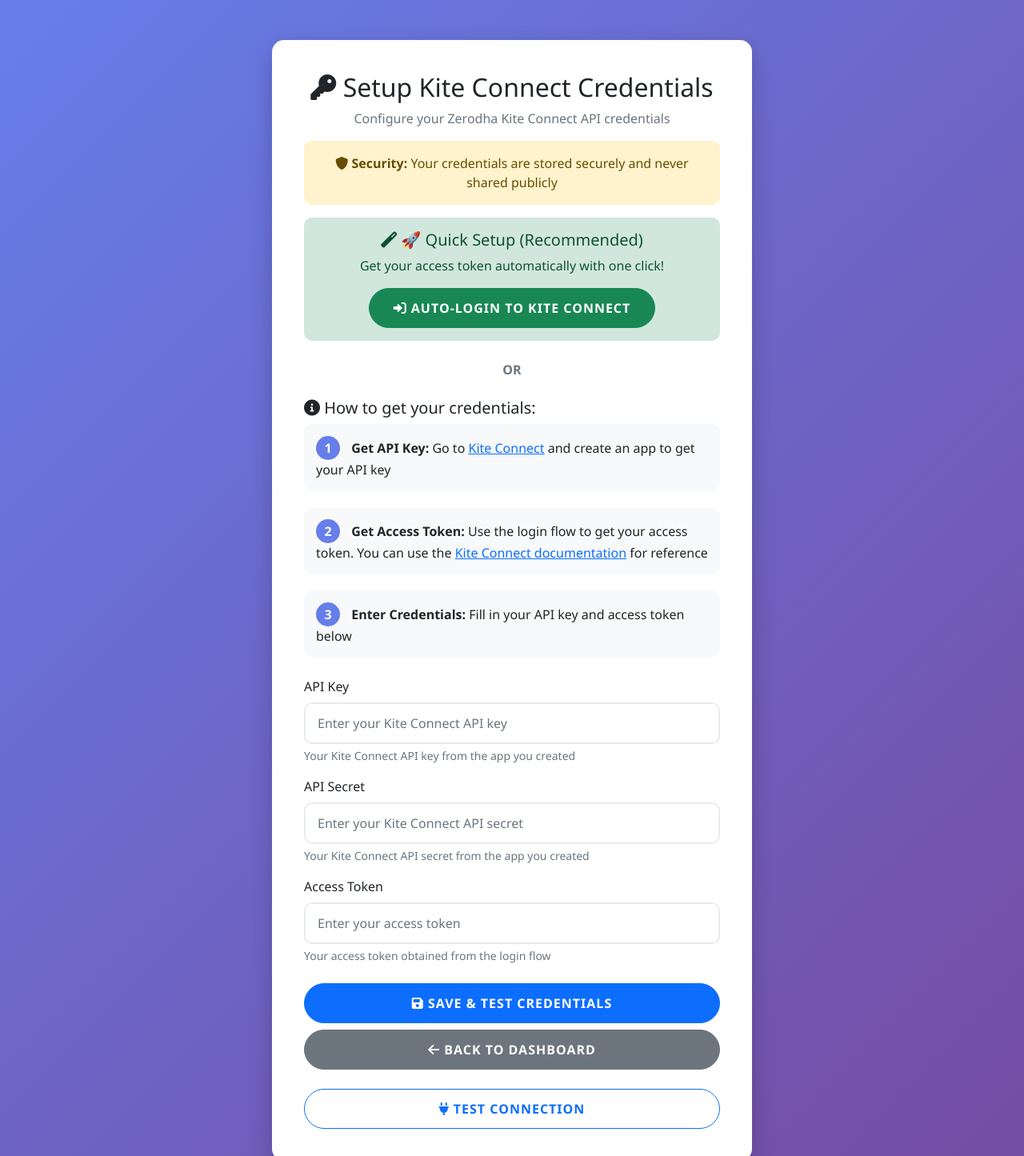
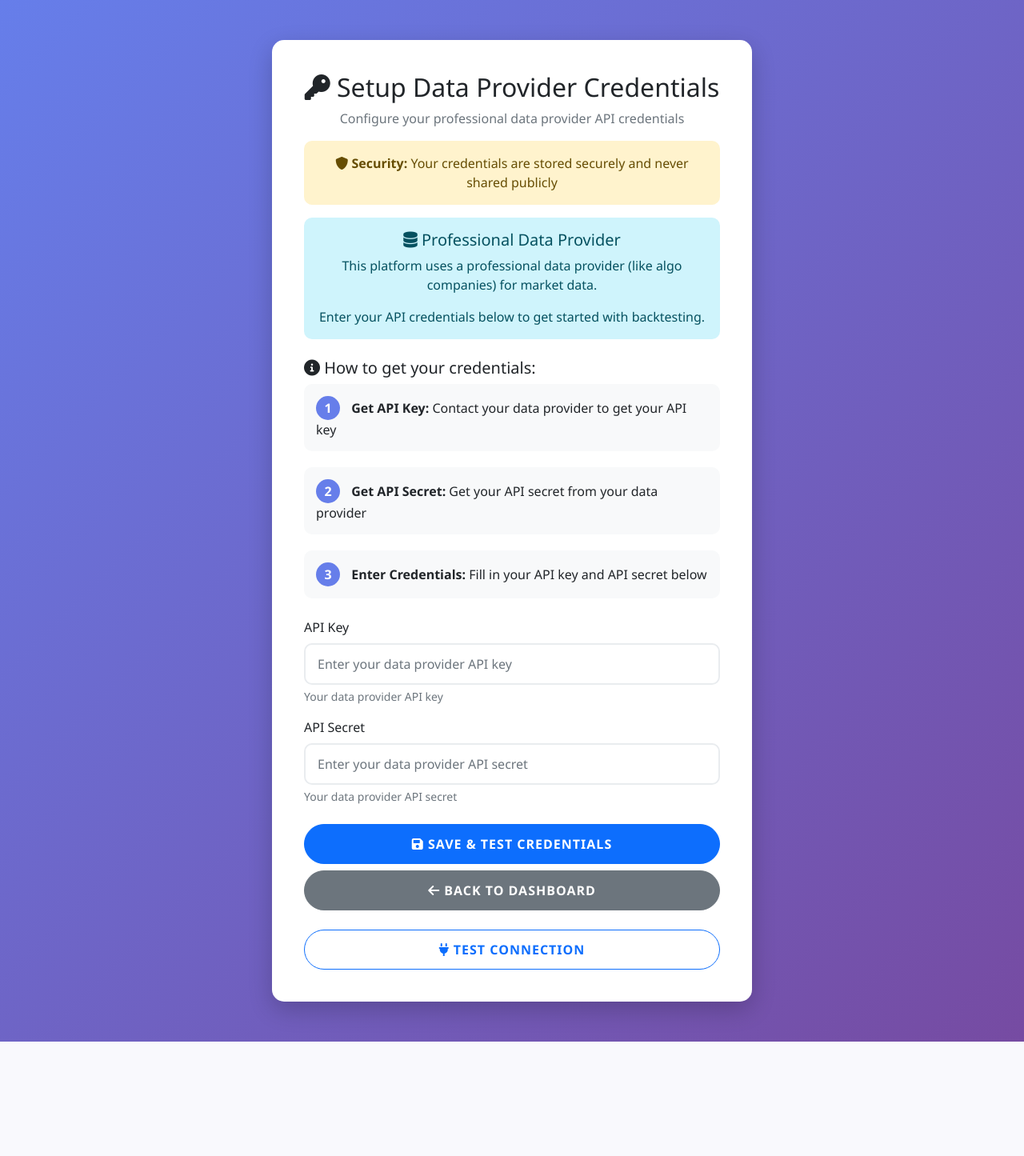
Before and after one commit to jsia5678/chartink_dashboard_angelone, a Flask app: page /setup_credentials in a window 1280 px wide. Shown: the top 1445 px of the page at 80% size. After the commit the page ends 1302 px from the top, so only its background shows below. Run offline with Flask 3, Linux system fonts and the light colour scheme; parts of the project's set-up code (start-up, migrations or seed data) failed here and were passed over.

Commit message:
REFACTOR: Replace Kite Connect with professional data provider approach like algo companies

```diff
--- a/app.py
+++ b/app.py
@@ -6,7 +6,7 @@ import os
 from datetime import datetime, timedelta
 import logging
 from backtest_engine import BacktestEngine
-from kite_client import KiteDataClient
+from data_provider import ProfessionalDataProvider
 
 # Configure logging
 logging.basicConfig(level=logging.INFO)
@@ -19,7 +19,7 @@ app.secret_key = 'your-secret-key-here'
 # Global variables
 uploaded_data = None
 backtest_results = None
-kite_client = None
+data_provider = None # Global variable for professional data provider
 
 @app.route('/')
 def index():
@@ -74,7 +74,7 @@ def upload_file():
 
 @app.route('/run_backtest', methods=['POST'])
 def run_backtest():
-    global uploaded_data, backtest_results
+    global uploaded_data, backtest_results, data_provider
 
     try:
         if uploaded_data is None:
@@ -84,12 +84,12 @@ def run_backtest():
         data = request.get_json()
         holding_days = int(data.get('holding_days', 10))
 
-        # Check if Kite Connect is authenticated
-        if kite_client is None or not kite_client.is_authenticated:
-            return jsonify({'error': 'Kite Connect not authenticated. Please setup credentials first.'}), 400
+        # Check if data provider is authenticated
+        if data_provider is None or not data_provider.is_authenticated:
+            return jsonify({'error': 'Data provider not authenticated. Please setup credentials first.'}), 400
 
-        # Initialize backtest engine with Kite Connect client
-        engine = BacktestEngine(kite_client)
+        # Initialize backtest engine with professional data provider
+        engine = BacktestEngine(data_provider)
 
         # Run backtest
         logger.info("Starting simple backtest...")
@@ -147,27 +147,26 @@ def setup_credentials():
 
 @app.route('/save_credentials', methods=['POST'])
 def save_credentials():
-    global kite_client
+    global data_provider
 
     try:
         data = request.get_json()
         api_key = data.get('api_key')
         api_secret = data.get('api_secret')
-        access_token = data.get('access_token')
 
-        if not api_key or not api_secret or not access_token:
-            return jsonify({'error': 'API key, API secret, and access token are required'}), 400
+        if not api_key or not api_secret:
+            return jsonify({'error': 'API key and API secret are required'}), 400
 
-        # Initialize Kite Connect client
-        kite_client = KiteDataClient()
+        # Initialize professional data provider
+        data_provider = ProfessionalDataProvider()
 
         # Authenticate
-        success = kite_client.authenticate(api_key, api_secret, access_token)
+        success = data_provider.authenticate(api_key, api_secret)
 
         if success:
             return jsonify({
                 'success': True,
-                'message': 'Kite Connect credentials saved and authenticated successfully!'
+                'message': 'Professional data provider authenticated successfully!'
             })
         else:
             return jsonify({'error': 'Authentication failed. Please check your credentials.'}), 400
@@ -178,242 +177,42 @@ def save_credentials():
 
 @app.route('/credentials_status')
 def credentials_status():
-    global kite_client
+    global data_provider
 
-    if kite_client and kite_client.is_authenticated:
+    if data_provider and data_provider.is_authenticated:
         return jsonify({
             'has_credentials': True,
-            'data_source': 'Zerodha Kite Connect',
-            'message': 'Kite Connect is authenticated and ready!'
+            'data_source': 'Professional Data Provider',
+            'message': 'Data provider is authenticated and ready!'
         })
     else:
         return jsonify({
             'has_credentials': False,
             'data_source': 'None',
-            'message': 'Please setup Kite Connect credentials'
+            'message': 'Please setup data provider credentials'
         })
 
 @app.route('/test_connection')
 def test_connection():
-    global kite_client
+    global data_provider
 
     try:
-        if kite_client and kite_client.is_authenticated:
-            success = kite_client.test_connection()
+        if data_provider and data_provider.is_authenticated:
+            success = data_provider.test_connection()
             if success:
                 return jsonify({
                     'success': True,
-                    'message': 'Kite Connect connection test successful!'
+                    'message': 'Data provider connection test successful!'
                 })
             else:
-                return jsonify({'error': 'Kite Connect connection test failed'}), 400
+                return jsonify({'error': 'Data provider connection test failed'}), 400
         else:
-            return jsonify({'error': 'Kite Connect not authenticated'}), 400
+            return jsonify({'error': 'Data provider not authenticated'}), 400
 
     except Exception as e:
         logger.error(f"Connection test error: {str(e)}")
         return jsonify({'error': f'Connection test failed: {str(e)}'}), 500
 
-@app.route('/kite_redirect')
-def kite_redirect():
-    """Handle Kite Connect redirect with request_token and automatically exchange for access_token"""
-    import hashlib
-    import requests
-
-    request_token = request.args.get('request_token')
-    status = request.args.get('status')
-
-    if status == 'success' and request_token:
-        try:
-            # Your Kite Connect credentials (hardcoded for this demo)
-            API_KEY = "frzvtsavhoshiqca"
-            API_SECRET = "xgpm2uv9kskqluzfoa4tg7fa61a3ztd7"
-
-            # Generate checksum (SHA-256 of api_key + request_token + api_secret)
-            checksum = hashlib.sha256(f"{API_KEY}{request_token}{API_SECRET}".encode()).hexdigest()
-
-            # POST to /session/token to get access_token
-            token_url = "https://api.kite.trade/session/token"
-            headers = {"X-Kite-Version": "3"}
-            data = {
-                "api_key": API_KEY,
-                "request_token": request_token,
-                "checksum": checksum
-            }
-
-            logger.info(f"Exchanging request_token for access_token...")
-            response = requests.post(token_url, headers=headers, data=data)
-
-            if response.status_code == 200:
-                token_data = response.json()
-                if token_data.get('status') == 'success':
-                    access_token = token_data['data']['access_token']
-                    user_name = token_data['data']['user_name']
-                    user_id = token_data['data']['user_id']
-
-                    logger.info(f"Successfully obtained access_token for user: {user_name}")
-
-                    return f"""
-                    <html>
-                    <head>
-                        <title>Kite Connect Success</title>
-                        <link href="https://cdn.jsdelivr.net/npm/bootstrap@5.3.2/dist/css/bootstrap.min.css" rel="stylesheet">
-                        <style>
-                            body {{ background-color: #f0f2f5; font-family: 'Segoe UI', Tahoma, Geneva, Verdana, sans-serif; }}
-                            .success-container {{ max-width: 600px; margin: 50px auto; background: white; border-radius: 15px; padding: 40px; box-shadow: 0 4px 20px rgba(0,0,0,0.1); }}
-                            .token-box {{ background: #f8f9fa; border: 2px solid #28a745; border-radius: 10px; padding: 20px; margin: 20px 0; }}
-                            .btn-custom {{ border-radius: 25px; padding: 12px 30px; font-weight: 600; }}
-                        </style>
-                    </head>
-                    <body>
-                        <div class="success-container text-center">
-                            <div class="mb-4">
-                                <i class="fas fa-check-circle" style="font-size: 4rem; color: #28a745;"></i>
-                            </div>
-                            <h2 class="text-success mb-3">🎉 Kite Connect Login Successful!</h2>
-                            <p class="text-muted mb-4">Welcome, <strong>{user_name}</strong> (ID: {user_id})</p>
-
-                            <div class="token-box">
-                                <h5 class="text-success mb-3">✅ Access Token Generated Successfully!</h5>
-                                <div class="mb-3">
-                                    <label class="form-label"><strong>Access Token:</strong></label>
-                                    <input type="text" class="form-control" value="{access_token}" readonly style="font-family: monospace; background: #fff;">
-                                </div>
-                                <button class="btn btn-outline-success btn-sm" onclick="navigator.clipboard.writeText('{access_token}')">
-                                    📋 Copy Access Token
-                                </button>
-                            </div>
-
-                            <div class="alert alert-info">
-                                <strong>Next Steps:</strong><br>
-                                1. Copy the access token above<br>
-                                2. Go to <a href="/setup_credentials" class="alert-link">Setup Credentials</a><br>
-                                3. Enter your API Key, API Secret, and this Access Token<br>
-                                4. Click "Save & Test Credentials"
-                            </div>
-
-                            <div class="mt-4">
-                                <a href="/setup_credentials" class="btn btn-primary btn-custom me-3">
-                                    <i class="fas fa-cog"></i> Setup Credentials
-                                </a>
-                                <a href="/" class="btn btn-outline-secondary btn-custom">
-                                    <i class="fas fa-home"></i> Back to Dashboard
-                                </a>
-                            </div>
-                        </div>
-
-                        <script src="https://cdnjs.cloudflare.com/ajax/libs/font-awesome/5.15.4/js/all.min.js"></script>
-                    </body>
-                    </html>
-                    """
-                else:
-                    error_msg = token_data.get('message', 'Unknown error')
-                    logger.error(f"Token exchange failed: {error_msg}")
-                    return f"""
-                    <html>
-                    <head><title>Token Exchange Failed</title></head>
-                    <body style="font-family: Arial; text-align: center; padding: 50px;">
-                        <h2>❌ Token Exchange Failed</h2>
-                        <p>Error: {error_msg}</p>
-                        <hr>
-                        <p><a href="/setup_credentials">← Try Again</a></p>
-                    </body>
-                    </html>
-                    """
-            else:
-                logger.error(f"HTTP error {response.status_code}: {response.text}")
-                return f"""
-                <html>
-                <head><title>HTTP Error</title></head>
-                <body style="font-family: Arial; text-align: center; padding: 50px;">
-                    <h2>❌ HTTP Error {response.status_code}</h2>
-                    <p>Response: {response.text}</p>
-                    <hr>
-                    <p><a href="/setup_credentials">← Try Again</a></p>
-                </body>
-                </html>
-                """
-
-        except Exception as e:
-            logger.error(f"Error in token exchange: {str(e)}")
-            return f"""
-            <html>
-            <head><title>Error</title></head>
-            <body style="font-family: Arial; text-align: center; padding: 50px;">
-                <h2>❌ Error</h2>
-                <p>Error: {str(e)}</p>
-                <hr>
-                <p><a href="/setup_credentials">← Try Again</a></p>
-            </body>
-            </html>
-            """
-    else:
-        return f"""
-        <html>
-        <head><title>Kite Connect Error</title></head>
-        <body style="font-family: Arial; text-align: center; padding: 50px;">
-            <h2>❌ Kite Connect Login Failed</h2>
-            <p>Status: {status}</p>
-            <p>Request Token: {request_token}</p>
-            <hr>
-            <p><a href="/setup_credentials">← Try Again</a></p>
-        </body>
-        </html>
-        """
-
-@app.route('/generate_login_url')
-def generate_login_url():
-    """Generate Kite Connect login URL"""
-    API_KEY = "frzvtsavhoshiqca"
-    login_url = f"https://kite.zerodha.com/connect/login?v=3&api_key={API_KEY}"
-
-    return f"""
-    <html>
-    <head>
-        <title>Kite Connect Login</title>
-        <link href="https://cdn.jsdelivr.net/npm/bootstrap@5.3.2/dist/css/bootstrap.min.css" rel="stylesheet">
-        <style>
-            body {{ background-color: #f0f2f5; font-family: 'Segoe UI', Tahoma, Geneva, Verdana, sans-serif; }}
-            .login-container {{ max-width: 600px; margin: 50px auto; background: white; border-radius: 15px; padding: 40px; box-shadow: 0 4px 20px rgba(0,0,0,0.1); }}
-            .btn-custom {{ border-radius: 25px; padding: 12px 30px; font-weight: 600; }}
-        </style>
-    </head>
-    <body>
-        <div class="login-container text-center">
-            <div class="mb-4">
-                <i class="fas fa-external-link-alt" style="font-size: 4rem; color: #007bff;"></i>
-            </div>
-            <h2 class="text-primary mb-3">🔗 Kite Connect Login</h2>
-            <p class="text-muted mb-4">Click the button below to login to Kite Connect and get your access token automatically!</p>
-
-            <div class="alert alert-info mb-4">
-                <strong>What happens next:</strong><br>
-                1. You'll be redirected to Kite Connect login page<br>
-                2. Login with your Zerodha credentials<br>
-                3. You'll be redirected back with your access token<br>
-                4. The system will automatically set up your credentials!
-            </div>
-
-            <div class="mb-4">
-                <a href="{login_url}" class="btn btn-primary btn-custom btn-lg" target="_blank">
-                    <i class="fas fa-sign-in-alt"></i> Login to Kite Connect
-                </a>
-            </div>
-
-            <div class="mt-4">
-                <a href="/setup_credentials" class="btn btn-outline-secondary btn-custom me-3">
-                    <i class="fas fa-cog"></i> Manual Setup
-                </a>
-                <a href="/" class="btn btn-outline-secondary btn-custom">
-                    <i class="fas fa-home"></i> Back to Dashboard
-                </a>
-            </div>
-        </div>
-
-        <script src="https://cdnjs.cloudflare.com/ajax/libs/font-awesome/5.15.4/js/all.min.js"></script>
-    </body>
-    </html>
-    """
 
 @app.route('/health')
 def health_check():
--- a/templates/setup_credentials.html
+++ b/templates/setup_credentials.html
@@ -65,23 +65,17 @@
     <div class="container">
         <div class="setup-container">
             <div class="text-center mb-4">
-                <h2><i class="fas fa-key"></i> Setup Kite Connect Credentials</h2>
-                <p class="text-muted">Configure your Zerodha Kite Connect API credentials</p>
+                <h2><i class="fas fa-key"></i> Setup Data Provider Credentials</h2>
+                <p class="text-muted">Configure your professional data provider API credentials</p>
                 <div class="alert alert-warning">
                     <i class="fas fa-shield-alt"></i> <strong>Security:</strong> Your credentials are stored securely and never shared publicly
                 </div>
 
-                <!-- Automated Login Option -->
-                <div class="alert alert-success mb-4">
-                    <h5><i class="fas fa-magic"></i> 🚀 Quick Setup (Recommended)</h5>
-                    <p class="mb-3">Get your access token automatically with one click!</p>
-                    <a href="/generate_login_url" class="btn btn-success btn-custom">
-                        <i class="fas fa-sign-in-alt"></i> Auto-Login to Kite Connect
-                    </a>
-                </div>
-
-                <div class="text-muted mb-3">
-                    <strong>OR</strong>
+                <!-- Professional Data Provider Info -->
+                <div class="alert alert-info mb-4">
+                    <h5><i class="fas fa-database"></i> Professional Data Provider</h5>
+                    <p class="mb-3">This platform uses a professional data provider (like algo companies) for market data.</p>
+                    <p class="mb-0">Enter your API credentials below to get started with backtesting.</p>
                 </div>
             </div>
 
@@ -93,17 +87,17 @@
 
                 <div class="step">
                     <span class="step-number">1</span>
-                    <strong>Get API Key:</strong> Go to <a href="https://kite.trade/" target="_blank">Kite Connect</a> and create an app to get your API key
+                    <strong>Get API Key:</strong> Contact your data provider to get your API key
                 </div>
 
                 <div class="step">
                     <span class="step-number">2</span>
-                    <strong>Get Access Token:</strong> Use the login flow to get your access token. You can use the <a href="https://kite.trade/docs/connect/v3/user/" target="_blank">Kite Connect documentation</a> for reference
+                    <strong>Get API Secret:</strong> Get your API secret from your data provider
                 </div>
 
                 <div class="step">
                     <span class="step-number">3</span>
-                    <strong>Enter Credentials:</strong> Fill in your API key and access token below
+                    <strong>Enter Credentials:</strong> Fill in your API key and API secret below
                 </div>
             </div>
 
@@ -112,22 +106,15 @@
                 <div class="mb-3">
                     <label for="apiKey" class="form-label">API Key</label>
                     <input type="text" class="form-control" id="apiKey" name="api_key"
-                           placeholder="Enter your Kite Connect API key" required>
-                    <div class="form-text">Your Kite Connect API key from the app you created</div>
-                </div>
-
-                <div class="mb-3">
-                    <label for="apiSecret" class="form-label">API Secret</label>
-                    <input type="password" class="form-control" id="apiSecret" name="api_secret"
-                           placeholder="Enter your Kite Connect API secret" required>
-                    <div class="form-text">Your Kite Connect API secret from the app you created</div>
+                           placeholder="Enter your data provider API key" required>
+                    <div class="form-text">Your data provider API key</div>
                 </div>
 
                 <div class="mb-4">
-                    <label for="accessToken" class="form-label">Access Token</label>
-                    <input type="text" class="form-control" id="accessToken" name="access_token"
-                           placeholder="Enter your access token" required>
-                    <div class="form-text">Your access token obtained from the login flow</div>
+                    <label for="apiSecret" class="form-label">API Secret</label>
+                    <input type="password" class="form-control" id="apiSecret" name="api_secret"
+                           placeholder="Enter your data provider API secret" required>
+                    <div class="form-text">Your data provider API secret</div>
                 </div>
 
                 <div class="d-grid gap-2">
@@ -171,8 +158,7 @@
                 const formData = new FormData(document.getElementById('credentialsForm'));
                 const data = {
                     api_key: formData.get('api_key'),
-                    api_secret: formData.get('api_secret'),
-                    access_token: formData.get('access_token')
+                    api_secret: formData.get('api_secret')
                 };
 
                 this.showAlert('Saving credentials...', 'info');
```
Also changed, not shown: backtest_engine.py (+11 -11 lines), data_provider.py (added, +140 -0 lines).
